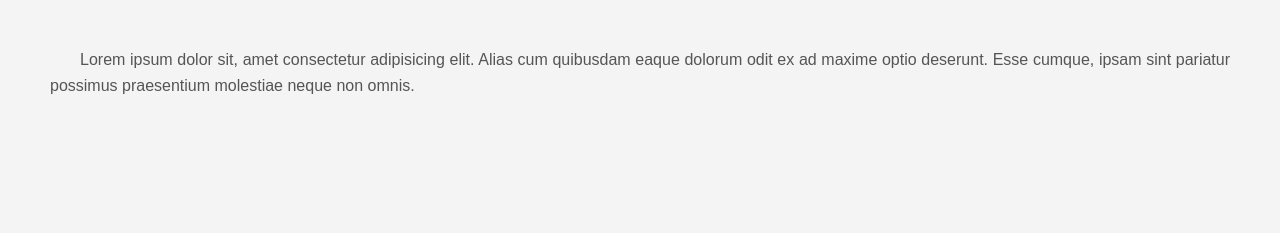
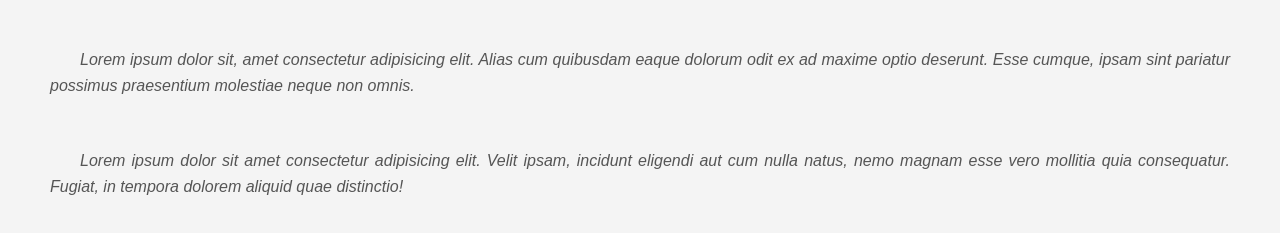
Before and after one commit to ayabaghbagh/new_sitegit, a plain HTML site: page index.html in a window 1280 px wide. Shown: the part 69-302 px from the top of the page. Drawn offline with Linux system fonts and the light colour scheme.

Commit message:
l'ajoute dun style avec paragraphe dans index . html .css

```diff
--- a/index.css
+++ b/index.css
@@ -33,5 +33,6 @@ p {
     color: #555;                    /* لون النص */
     text-align: justify;            /* توزيع النص ليملأ المساحة */
     text-indent: 30px;
-    margin: 50px 50px 50px 50px;             /* المسافة الأولى للنص */
+    margin: 50px 50px 50px 50px;
+    font-style: oblique;            /* المسافة الأولى للنص */
 }
--- a/index.html
+++ b/index.html
@@ -12,5 +12,6 @@
         Lorem ipsum dolor sit, amet consectetur adipisicing elit. Alias cum quibusdam eaque dolorum odit ex
         ad maxime optio deserunt. Esse cumque, ipsam sint pariatur possimus praesentium molestiae neque non omnis.
     </p>
+    <p>Lorem ipsum dolor sit amet consectetur adipisicing elit. Velit ipsam, incidunt eligendi aut cum nulla natus, nemo magnam esse vero mollitia quia consequatur. Fugiat, in tempora dolorem aliquid quae distinctio!</p>
 </body>
 </html>
```
